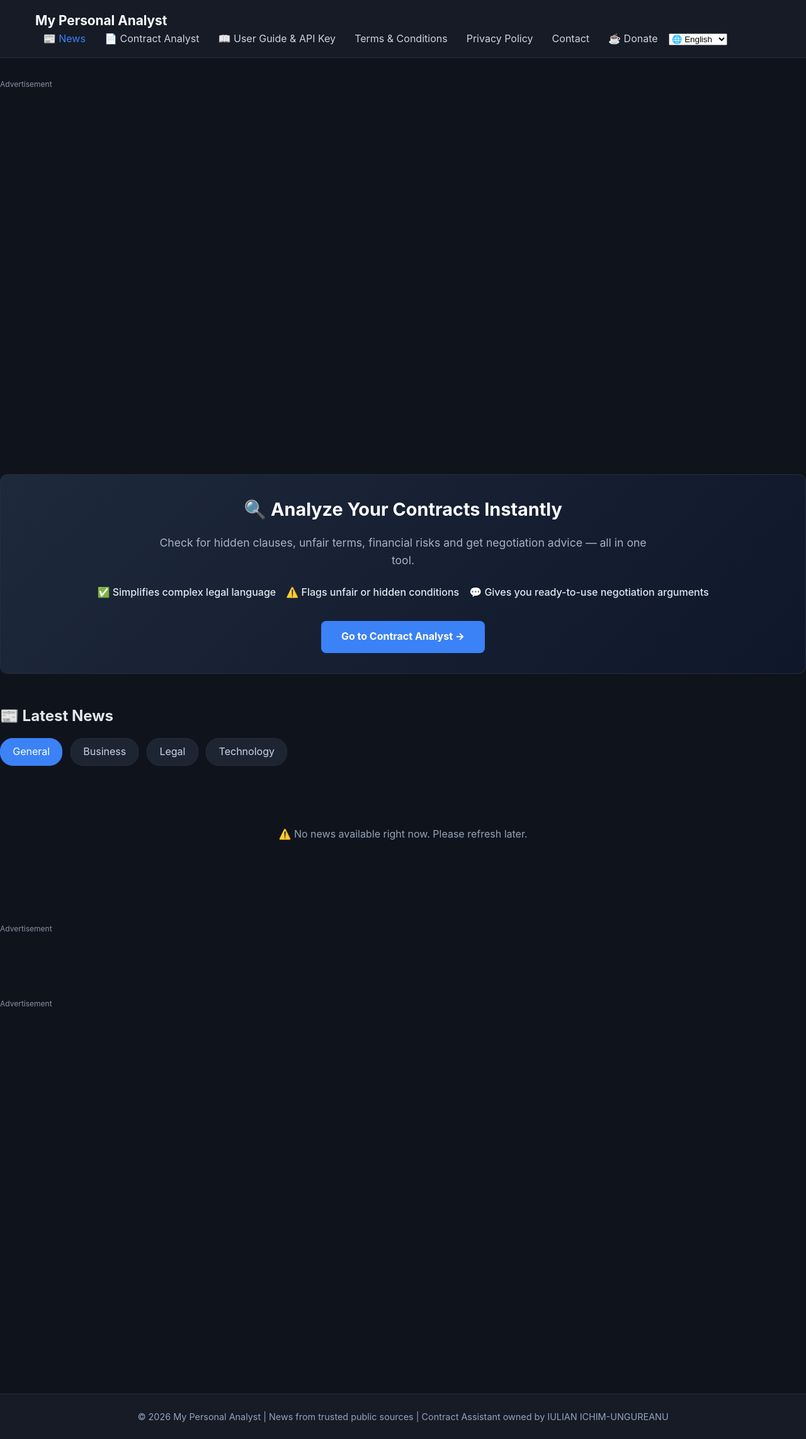
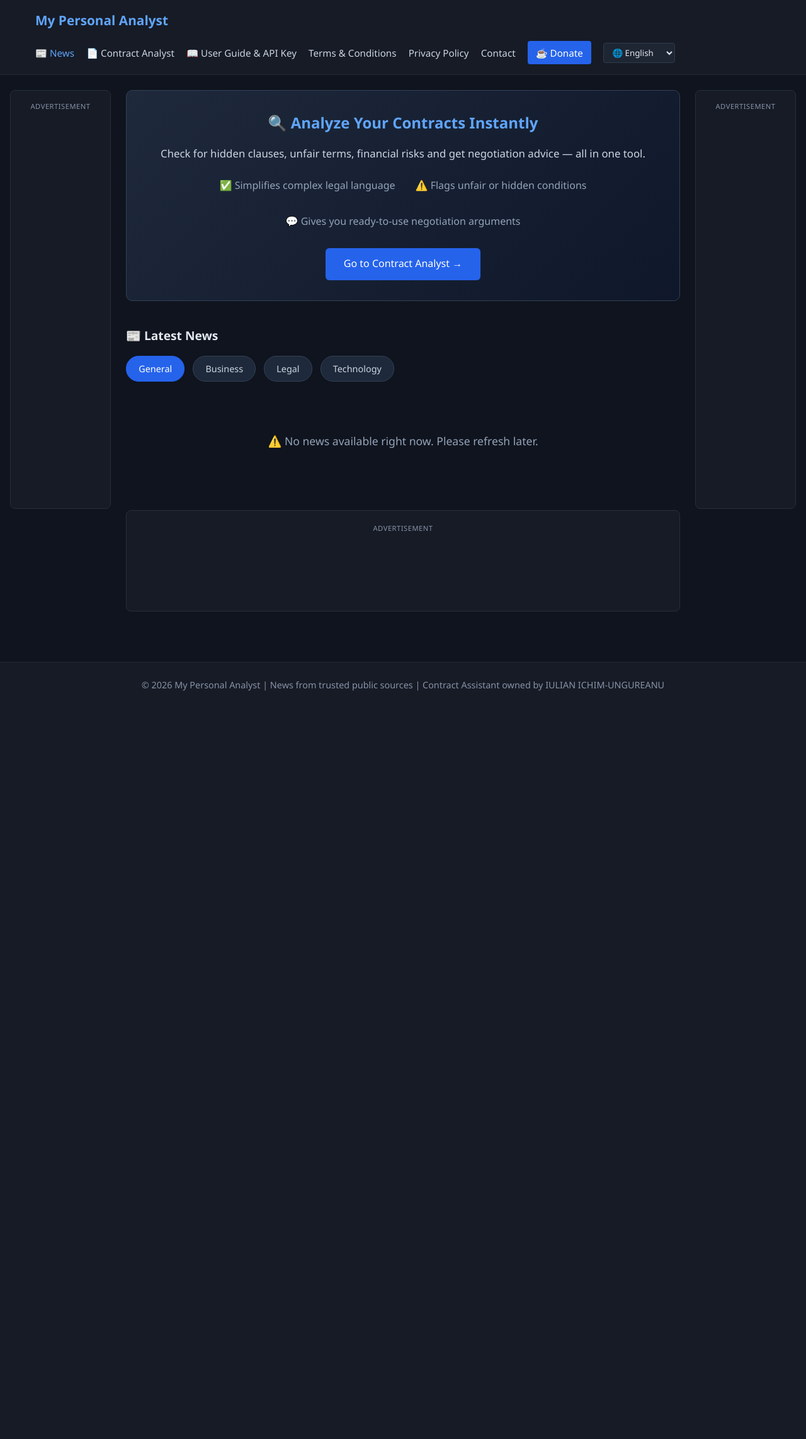
Before and after one commit to Pantick2/mypersonalanalyst, a Flask app: page / in a window 1280 px wide. Shown: the whole page at 63% size. After the commit the page ends 1097 px from the top, so only its background shows below. Run offline with Flask 3, Linux system fonts and the light colour scheme.

Commit message:
Refactor CSS styles for consistency and readability

```diff
--- a/static/news.css
+++ b/static/news.css
@@ -1,182 +1,422 @@
-* { margin: 0; padding: 0; box-sizing: border-box; }
+/* ==============================================
+   GENERAL & RESET
+============================================== */
+* {
+    margin: 0;
+    padding: 0;
+    box-sizing: border-box;
+    font-family: 'Segoe UI', Roboto, Oxygen, Ubuntu, Cantarell, sans-serif;
+}
+
 body {
-    background: #0f141c;
+    background-color: #0f141e;
     color: #e2e8f0;
-    font-family: -apple-system, BlinkMacSystemFont, "Segoe UI", Roboto, sans-serif;
     line-height: 1.6;
 }
-.container { max-width: 1200px; margin: 0 auto; padding: 0 1rem; }
 
-/* Header */
+.container {
+    max-width: 1200px;
+    margin: 0 auto;
+    padding: 0 1rem;
+}
+
+/* ==============================================
+   HEADER & NAVIGATION
+============================================== */
 .main-header {
-    background: #161b26;
-    border-bottom: 1px solid #272e3b;
+    background-color: #161b26;
+    border-bottom: 1px solid #222935;
     padding: 1rem 0;
-    margin-bottom: 2rem;
+    margin-bottom: 1.5rem;
 }
+
+.main-header .container {
+    display: flex;
+    justify-content: space-between;
+    align-items: center;
+    flex-wrap: wrap;
+    gap: 1rem;
+}
+
 .logo {
-    color: #ffffff;
     font-size: 1.3rem;
     font-weight: bold;
+    color: #60a5fa;
     text-decoration: none;
-    margin-right: 2rem;
 }
+
+.main-nav {
+    display: flex;
+    align-items: center;
+    gap: 1.2rem;
+    flex-wrap: wrap;
+}
+
 .main-nav a {
     color: #cbd5e1;
     text-decoration: none;
-    margin: 0 0.8rem;
-    transition: color 0.2s;
+    font-size: 0.95rem;
+    transition: color 0.2s ease;
 }
-.main-nav a:hover, .main-nav a.active { color: #3b82f6; }
 
-/* Promo section */
+.main-nav a:hover,
+.main-nav a.active {
+    color: #60a5fa;
+}
+
+.lang-dropdown {
+    background: #1e2533;
+    color: #e2e8f0;
+    border: 1px solid #333b4a;
+    border-radius: 4px;
+    padding: 0.3rem 0.6rem;
+    cursor: pointer;
+}
+
+.btn-donate-linktree {
+    background: #2563eb;
+    padding: 0.4rem 0.8rem;
+    border-radius: 4px;
+    color: white !important;
+    font-weight: 500;
+}
+
+.btn-donate-linktree:hover {
+    background: #1d4ed8;
+}
+
+/* ==============================================
+   LAYOUT CU 3 COLOANE
+============================================== */
+.page-layout {
+    display: flex;
+    gap: 1.5rem;
+    max-width: 1400px;
+    margin: 0 auto;
+    padding: 0 1rem 2rem;
+    align-items: flex-start;
+}
+
+/* Reclame laterale */
+.ad-sidebar {
+    width: 160px;
+    flex-shrink: 0;
+    display: flex;
+    flex-direction: column;
+    align-items: center;
+    padding: 1rem 0.5rem;
+    background: #161b26;
+    border: 1px solid #272e3b;
+    border-radius: 8px;
+    min-height: 600px;
+}
+
+.ad-label {
+    font-size: 0.7rem;
+    color: #8892a6;
+    margin-bottom: 0.8rem;
+    text-align: center;
+    text-transform: uppercase;
+    letter-spacing: 0.5px;
+}
+
+/* Zonă centrală cu conținut */
+.container-central {
+    flex: 1;
+    min-width: 0;
+}
+
+/* Reclamă lată la finalul paginii */
+.ad-bottom-full {
+    margin: 3rem 0;
+    padding: 1.2rem;
+    background: #161b26;
+    border: 1px solid #272e3b;
+    border-radius: 8px;
+    text-align: center;
+}
+
+/* ==============================================
+   BLOC PROMOVARE
+============================================== */
 .promo-block {
     background: linear-gradient(135deg, #1e293b 0%, #0f172a 100%);
-    border: 1px solid #272e3b;
-    border-radius: 12px;
+    border: 1px solid #334155;
+    border-radius: 10px;
     padding: 2rem;
-    margin-bottom: 3rem;
+    margin-bottom: 2.5rem;
     text-align: center;
 }
-.promo-block h2 { font-size: 1.8rem; margin-bottom: 1rem; color: #ffffff; }
-.promo-block p { font-size: 1.1rem; color: #a8b2c2; margin-bottom: 1.5rem; max-width: 800px; margin-left: auto; margin-right: auto; }
+
+.promo-block h2 {
+    color: #60a5fa;
+    margin-bottom: 1rem;
+    font-size: 1.5rem;
+}
+
+.promo-block p {
+    color: #cbd5e1;
+    margin-bottom: 1.5rem;
+    font-size: 1.05rem;
+}
+
 .promo-features {
     display: flex;
+    justify-content: center;
+    gap: 2rem;
     flex-wrap: wrap;
-    gap: 1rem;
-    justify-content: center;
+    margin-bottom: 1.8rem;
+    color: #94a3b8;
+}
+
+.promo-btn {
+    display: inline-block;
+    background: #2563eb;
+    color: white;
+    padding: 0.8rem 1.8rem;
+    border-radius: 6px;
+    text-decoration: none;
+    font-weight: 500;
+    transition: background 0.2s ease;
+}
+
+.promo-btn:hover {
+    background: #1d4ed8;
+}
+
+/* ==============================================
+   CATEGORII ȘTIRI
+============================================== */
+.news-filters {
     margin-bottom: 2rem;
-    font-weight: 500;
+}
+
+.news-filters h3 {
+    font-size: 1.2rem;
+    margin-bottom: 1rem;
     color: #e2e8f0;
 }
-.promo-btn {
-    background: #3b82f6;
-    color: white;
-    padding: 0.8rem 2rem;
-    border-radius: 8px;
-    text-decoration: none;
-    font-weight: bold;
-    display: inline-block;
-    transition: background 0.2s;
-}
-.promo-btn:hover { background: #2563eb; }
 
-/* News filters */
-.news-filters { margin-bottom: 2rem; }
-.news-filters h3 { font-size: 1.5rem; margin-bottom: 1rem; }
 .category-buttons {
     display: flex;
     gap: 0.8rem;
     flex-wrap: wrap;
 }
+
 .cat-btn {
+    background: #1e293b;
+    border: 1px solid #334155;
+    color: #cbd5e1;
     padding: 0.5rem 1.2rem;
-    background: #1e2532;
-    border: 1px solid #272e3b;
     border-radius: 20px;
-    color: #cbd5e1;
     text-decoration: none;
-    transition: all 0.2s;
+    font-size: 0.9rem;
+    transition: all 0.2s ease;
 }
-.cat-btn:hover, .cat-btn.active {
-    background: #3b82f6;
-    border-color: #3b82f6;
+
+.cat-btn:hover,
+.cat-btn.active {
+    background: #2563eb;
+    border-color: #2563eb;
     color: white;
 }
 
-/* News grid */
+/* ==============================================
+   GRID ȘTIRI
+============================================== */
 .news-grid {
     display: grid;
     grid-template-columns: repeat(auto-fill, minmax(320px, 1fr));
     gap: 1.5rem;
-    margin-bottom: 4rem;
+    margin-bottom: 2rem;
 }
+
 .news-card {
     background: #161b26;
     border: 1px solid #272e3b;
     border-radius: 10px;
     overflow: hidden;
-    transition: transform 0.2s ease, border-color 0.2s ease;
+    transition: transform 0.2s ease, box-shadow 0.2s ease;
 }
+
 .news-card:hover {
     transform: translateY(-3px);
-    border-color: #3b82f660;
+    box-shadow: 0 8px 20px rgba(0,0,0,0.25);
 }
+
 .news-card img {
     width: 100%;
     height: 180px;
     object-fit: cover;
-    background: #1e2532;
+    background: #1e2533;
 }
+
 .no-img {
     width: 100%;
     height: 180px;
     display: flex;
     align-items: center;
     justify-content: center;
-    font-size: 2.5rem;
+    font-size: 2rem;
+    background: #1e2533;
     color: #64748b;
-    background: #1e2532;
 }
-.news-content { padding: 1.2rem; }
+
+.news-content {
+    padding: 1.2rem;
+}
+
 .news-content h4 {
-    font-size: 1.1rem;
-    margin-bottom: 0.7rem;
+    font-size: 1rem;
+    margin-bottom: 0.8rem;
+    color: #e2e8f0;
     line-height: 1.4;
 }
+
 .news-content p {
-    font-size: 0.95rem;
-    color: #a8b2c2;
+    font-size: 0.9rem;
+    color: #94a3b8;
     margin-bottom: 1rem;
-    display: -webkit-box;
-    -webkit-line-clamp: 3;
-    -webkit-box-orient: vertical;
-    overflow: hidden;
+    line-height: 1.5;
 }
+
 .news-meta {
     display: flex;
     justify-content: space-between;
-    font-size: 0.8rem;
+    font-size: 0.75rem;
     color: #64748b;
     margin-bottom: 1rem;
 }
+
 .read-more {
-    color: #3b82f6;
+    color: #60a5fa;
     text-decoration: none;
+    font-size: 0.85rem;
     font-weight: 500;
 }
-.read-more:hover { text-decoration: underline; }
+
+.read-more:hover {
+    text-decoration: underline;
+}
 
 .empty {
+    grid-column: 1 / -1;
     text-align: center;
-    padding: 4rem;
+    padding: 3rem;
     color: #94a3b8;
-    grid-column: 1 / -1;
+    font-size: 1.1rem;
 }
 
-/* Footer */
+/* ==============================================
+   MODALE / POPUP
+============================================== */
+.modal {
+    position: fixed;
+    top: 0;
+    left: 0;
+    width: 100%;
+    height: 100%;
+    background: rgba(0,0,0,0.75);
+    display: flex;
+    align-items: center;
+    justify-content: center;
+    z-index: 999;
+    padding: 1rem;
+}
+
+.modal-content {
+    background: #161b26;
+    border: 1px solid #272e3b;
+    border-radius: 10px;
+    width: 100%;
+    max-width: 650px;
+    max-height: 90vh;
+    overflow-y: auto;
+    padding: 2rem;
+    position: relative;
+}
+
+.modal-large {
+    max-width: 800px;
+}
+
+.close-modal {
+    position: absolute;
+    top: 1rem;
+    right: 1.2rem;
+    font-size: 1.5rem;
+    color: #94a3b8;
+    cursor: pointer;
+    transition: color 0.2s;
+}
+
+.close-modal:hover {
+    color: #ef4444;
+}
+
+.modal-title-blue {
+    color: #60a5fa;
+    margin-bottom: 1.5rem;
+    font-size: 1.4rem;
+}
+
+.modal-title-default {
+    color: #e2e8f0;
+    margin-bottom: 1.5rem;
+    font-size: 1.4rem;
+}
+
+.modal-text-layout {
+    color: #cbd5e1;
+    line-height: 1.7;
+    font-size: 0.95rem;
+}
+
+/* ==============================================
+   FOOTER
+============================================== */
 .main-footer {
     background: #161b26;
-    border-top: 1px solid #272e3b;
+    border-top: 1px solid #222935;
     padding: 1.5rem 0;
     text-align: center;
-    color: #94a3b8;
+    color: #8892a6;
     font-size: 0.9rem;
 }
-/* Stiluri pentru anunțuri */
-.ad-block {
-    margin: 2rem 0;
-    padding: 0.8rem;
-    text-align: center;
-    background: #161b26;
-    border: 1px solid #272e3b;
-    border-radius: 8px;
+
+/* ==============================================
+   RESPONSIVE - ADAPTARE ECRANE MICI
+============================================== */
+@media (max-width: 1024px) {
+    .ad-sidebar {
+        display: none;
+    }
+
+    .page-layout {
+        padding: 0 1rem 2rem;
+    }
 }
-.ad-label {
-    font-size: 0.75rem;
-    color: #8892a6;
-    margin-bottom: 0.6rem;
+
+@media (max-width: 768px) {
+    .main-header .container {
+        flex-direction: column;
+        text-align: center;
+    }
+
+    .promo-block {
+        padding: 1.5rem 1rem;
+    }
+
+    .promo-features {
+        flex-direction: column;
+        gap: 0.8rem;
+    }
+
+    .news-grid {
+        grid-template-columns: 1fr;
+    }
+
+    .category-buttons {
+        justify-content: center;
+    }
 }
-.ad-top { margin-top: 1rem; }
-.ad-middle { margin: 2.5rem 0; }
-.ad-bottom { margin: 3rem 0 1rem; }
```
